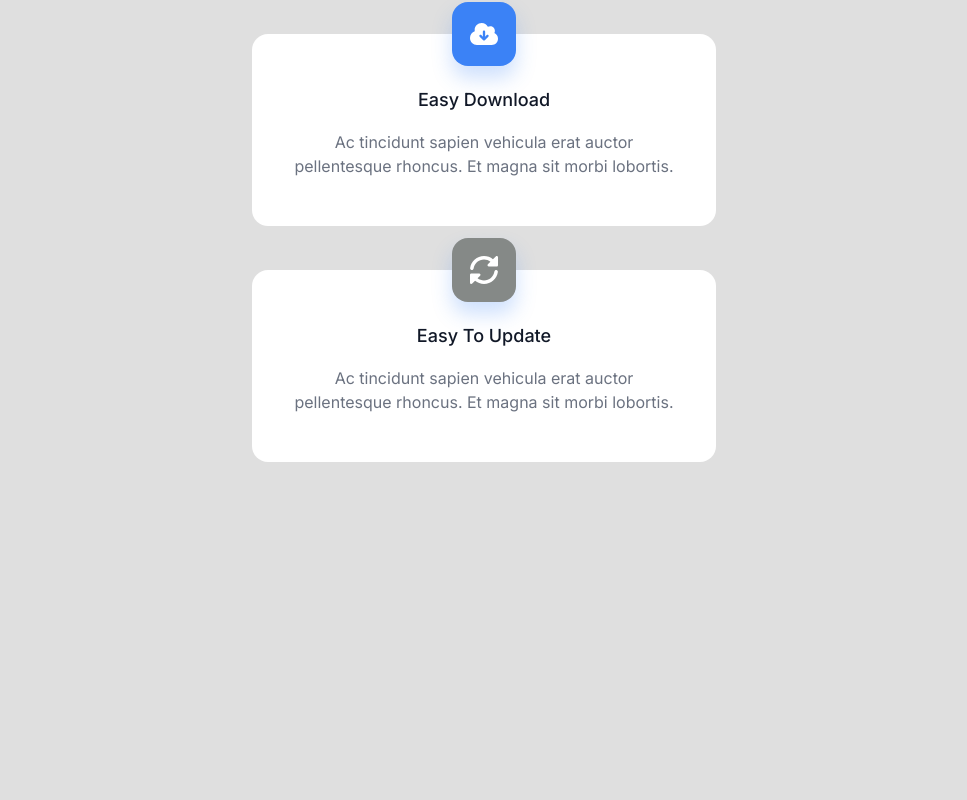
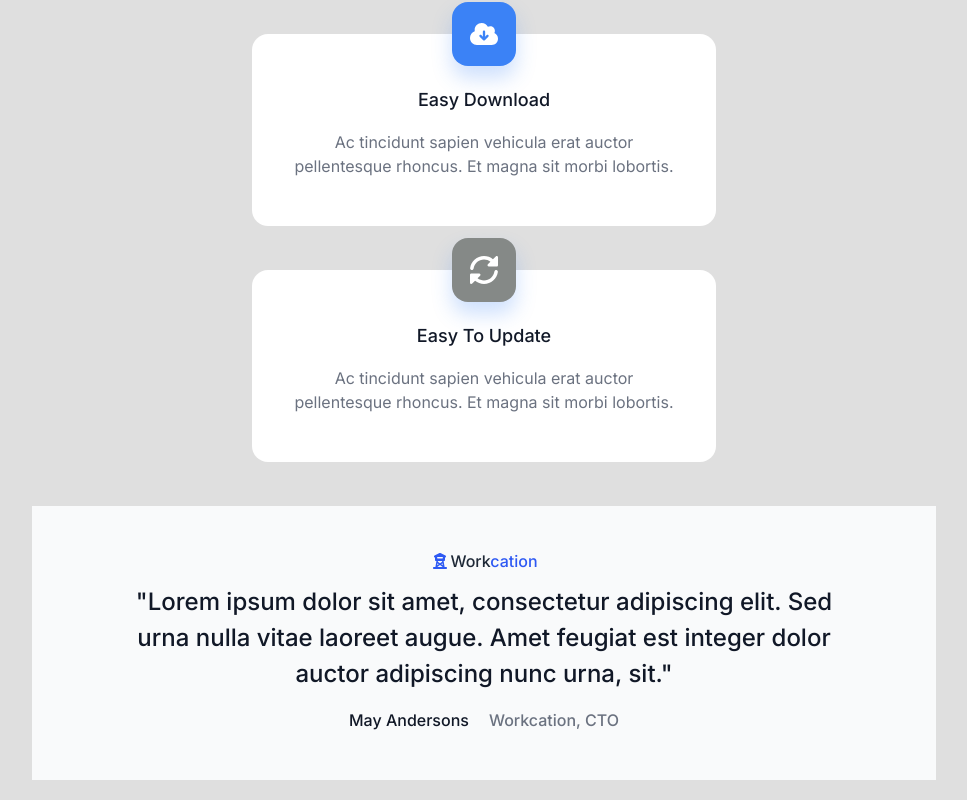
Before and after one commit to joacopobre/Components-Library, a React (Vite) app: page / in a window 1280 px wide. Shown: the part 1048-1848 px from the top of the page, without its empty margins (156-1123 px from the left). Before the commit the page ends 1574 px from the top, so only its background shows below. Built offline with nearby package versions, Linux system fonts and the light colour scheme; the HTML template or start-up script is replaced by a standard one.

Commit message:
First logic for Testimonials and no-icon testimonial Desktop style

```diff
--- a/src/App.jsx
+++ b/src/App.jsx
@@ -2,6 +2,7 @@
 import Badges from './components/Badges/Badges';
 import Banners from './components/Banners/Banners';
 import Cards from './components/Cards/Cards';
+import Testimonials from './components/Testimonials/Testimonials';
 
 function App() {
   return (
@@ -9,6 +10,7 @@ function App() {
     <Badges />
     <Banners />
     <Cards />
+    <Testimonials />
     </>
   );
 }
--- a/src/components/Badges/Badges.jsx
+++ b/src/components/Badges/Badges.jsx
@@ -11,6 +11,7 @@ export default function Badges (){
               <Badge variant='pill' color='indigo'>Badge</Badge>
               <Badge variant='pill' color='pink'>Badge</Badge>
               <Badge variant='pill' color='purple'>Badge</Badge>
+              <Badge variant='pill' color='green'>Badge</Badge>
 
         </div>
     )
--- /dev/null
+++ b/src/components/Testimonials/Testimonial.jsx
@@ -0,0 +1,32 @@
+import { FontAwesomeIcon } from "@fortawesome/react-fontawesome"
+import { faTowerObservation } from '@fortawesome/free-solid-svg-icons'
+
+
+export default function Testimonial({icon=null,name,job,children}){
+    const className = icon ? "testimonial with-icon" : "testimonial no-icon"
+    return(
+        <section className={className}>
+            {icon && (
+                <img
+                    src={icon}
+                    alt="Profile picture"
+                    className="profile"
+                />
+            )}
+            <div className="content">
+                {icon ? (<span className="quote-mark">"</span>):
+                (<h1>
+                    <FontAwesomeIcon icon={faTowerObservation} className="logo"/>
+                    Work<span className="cation">cation</span>
+                    </h1>)}
+                <p>"{children}"</p>
+            </div>
+            <div className="footer">
+                <p className="name">{name}</p>
+                <p className="role">{job}</p>
+            </div>
+
+        </section>
+    )
+
+}
--- /dev/null
+++ b/src/components/Testimonials/Testimonials.jsx
@@ -0,0 +1,13 @@
+import Testimonial from "./Testimonial";
+
+export default function Testimonials(){
+    return(
+        <>
+            <Testimonial name="May Andersons" job="Workcation, CTO">
+                Lorem ipsum dolor sit amet, consectetur adipiscing elit.
+                 Sed urna nulla vitae laoreet augue.
+                 Amet feugiat est integer dolor auctor adipiscing nunc urna, sit.
+            </Testimonial>
+        </>
+    )
+}
--- a/src/index.css
+++ b/src/index.css
@@ -49,7 +49,7 @@ body{
   color: #065F46;
 }
 .green:hover{
-  box-shadow: 0 10px 30px rgba(15, 202, 62, 0.21);
+  box-shadow: 0 10px 30px rgba(9, 113, 35, 0.21);
 }
 .blue{
   background-color: #DBEAFE;
@@ -218,3 +218,52 @@ body{
 .card:hover{
   box-shadow: 0 10px 30px rgba(0,0,0,.08);
 }
+
+
+
+.no-icon {
+  max-width: 1200px;
+  margin: auto;
+  padding: 2rem;
+
+  background-color: #f9fafb;
+  display: flex;
+  flex-direction: column;
+  align-items: center;
+}
+.content{
+  text-align: center;
+}
+.content > h1 {
+  color: #1f2937 ;
+  font-weight: 500;
+  font-size: 1em;
+}
+.cation, .logo{
+  color: #2e59f3;
+}
+.content > p{
+  max-width: 700px;
+  margin: auto 70px;
+  font-size: 1.5rem;
+  line-height: 36px;
+  color: #111827;
+  font-weight: 500;
+}
+.footer{
+  display: flex;
+}
+.footer > .name{
+  font-size: 1rem;
+  line-height: 24px;
+  color: #111827;
+  font-weight: 500;
+  margin-right: 10px;
+}
+.footer > .role{
+  font-size: 1rem;
+  line-height: 24px;
+  color: #6b7280;
+  font-weight: 500;
+  margin-left: 10px;
+}
```
Also changed, not shown: src/sources/Component Library.jpg (added).
